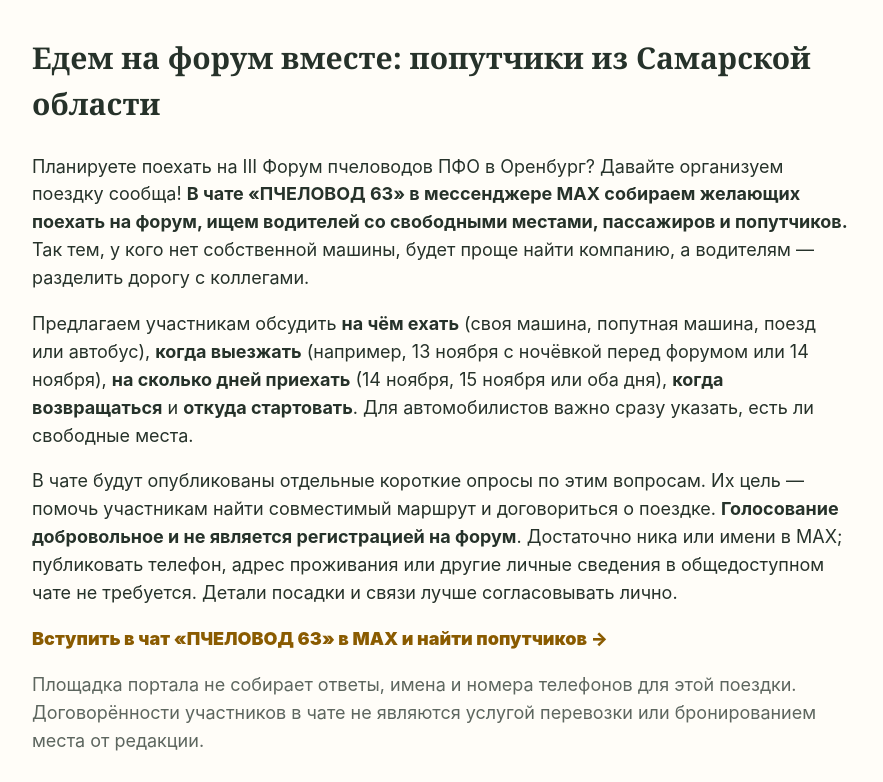
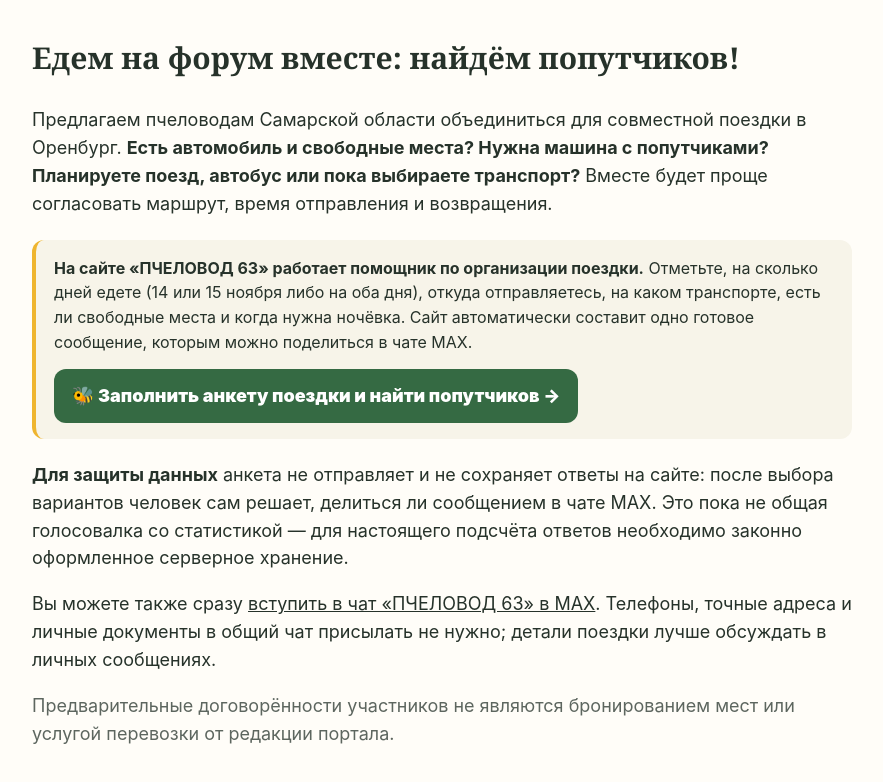
Before and after one commit to komahdop-ctrl/pchelovod63-website, a website: page news/iii-forum-pchelovodov-pfo-orenburg-2026.html in a window 1280 px wide. Shown: the part 4318-5100 px from the top of the page, without its empty margins (198-1081 px from the left). Drawn offline with Linux system fonts and the light colour scheme.

Commit message:
Link forum news article to privacy-first Orenburg carpool planner

```diff
--- a/news/iii-forum-pchelovodov-pfo-orenburg-2026.html
+++ b/news/iii-forum-pchelovodov-pfo-orenburg-2026.html
@@ -48,12 +48,12 @@
 <p>В программе заявлена выставка производителей пчеловодного оборудования и ветеринарных препаратов. Участники смогут познакомиться с техническими решениями, сравнить приспособления, расспросить производителей и обсудить опыт работы на собственных пасеках.</p>
 <p>Форум — также возможность познакомиться с пчеловодами из других регионов, обменяться контактами по обоюдному желанию и вместе обсудить итоги сезона.</p>
 
-<h2>Едем на форум вместе: попутчики из Самарской области</h2>
-<p>Планируете поехать на III Форум пчеловодов ПФО в Оренбург? Давайте организуем поездку сообща! <strong>В чате «ПЧЕЛОВОД 63» в мессенджере MAX собираем желающих поехать на форум, ищем водителей со свободными местами, пассажиров и попутчиков.</strong> Так тем, у кого нет собственной машины, будет проще найти компанию, а водителям — разделить дорогу с коллегами.</p>
-<p>Предлагаем участникам обсудить <strong>на чём ехать</strong> (своя машина, попутная машина, поезд или автобус), <strong>когда выезжать</strong> (например, 13 ноября с ночёвкой перед форумом или 14 ноября), <strong>на сколько дней приехать</strong> (14 ноября, 15 ноября или оба дня), <strong>когда возвращаться</strong> и <strong>откуда стартовать</strong>. Для автомобилистов важно сразу указать, есть ли свободные места.</p>
-<p>В чате будут опубликованы отдельные короткие опросы по этим вопросам. Их цель — помочь участникам найти совместимый маршрут и договориться о поездке. <strong>Голосование добровольное и не является регистрацией на форум</strong>. Достаточно ника или имени в MAX; публиковать телефон, адрес проживания или другие личные сведения в общедоступном чате не требуется. Детали посадки и связи лучше согласовывать лично.</p>
-<p><a class="read" href="https://max.ru/join/AyeqmcceXrj0-DUU6eYFV_1aW947vEiFZJuWvVIrmQ8" target="_blank" rel="noopener noreferrer">Вступить в чат «ПЧЕЛОВОД 63» в MAX и найти попутчиков →</a></p>
-<p class="source">Площадка портала не собирает ответы, имена и номера телефонов для этой поездки. Договорённости участников в чате не являются услугой перевозки или бронированием места от редакции.</p>
+<h2>Едем на форум вместе: найдём попутчиков!</h2>
+<p>Предлагаем пчеловодам Самарской области объединиться для совместной поездки в Оренбург. <strong>Есть автомобиль и свободные места? Нужна машина с попутчиками? Планируете поезд, автобус или пока выбираете транспорт?</strong> Вместе будет проще согласовать маршрут, время отправления и возвращения.</p>
+<div class="info"><strong>На сайте «ПЧЕЛОВОД 63» работает помощник по организации поездки.</strong> Отметьте, на сколько дней едете (14 или 15 ноября либо на оба дня), откуда отправляетесь, на каком транспорте, есть ли свободные места и когда нужна ночёвка. Сайт автоматически составит одно готовое сообщение, которым можно поделиться в чате MAX.<p style="margin:14px 0 0"><a class="read" href="./poezdka-orenburg-2026.html" style="display:inline-block;background:#356a43;color:white;border-radius:12px;padding:13px 18px;text-decoration:none">🐝 Заполнить анкету поездки и найти попутчиков →</a></p></div>
+<p><strong>Для защиты данных</strong> анкета не отправляет и не сохраняет ответы на сайте: после выбора вариантов человек сам решает, делиться ли сообщением в чате MAX. Это пока не общая голосовалка со статистикой — для настоящего подсчёта ответов необходимо законно оформленное серверное хранение.</p>
+<p>Вы можете также сразу <a href="https://max.ru/join/AyeqmcceXrj0-DUU6eYFV_1aW947vEiFZJuWvVIrmQ8" target="_blank" rel="noopener noreferrer">вступить в чат «ПЧЕЛОВОД 63» в MAX</a>. Телефоны, точные адреса и личные документы в общий чат присылать не нужно; детали поездки лучше обсуждать в личных сообщениях.</p>
+<p class="source">Предварительные договорённости участников не являются бронированием мест или услугой перевозки от редакции портала.</p>
 <h2>Регистрация, стоимость и место проведения</h2>
 <ul>
 <li><strong>Даты:</strong> 14–15 ноября 2026 года.</li>
```
